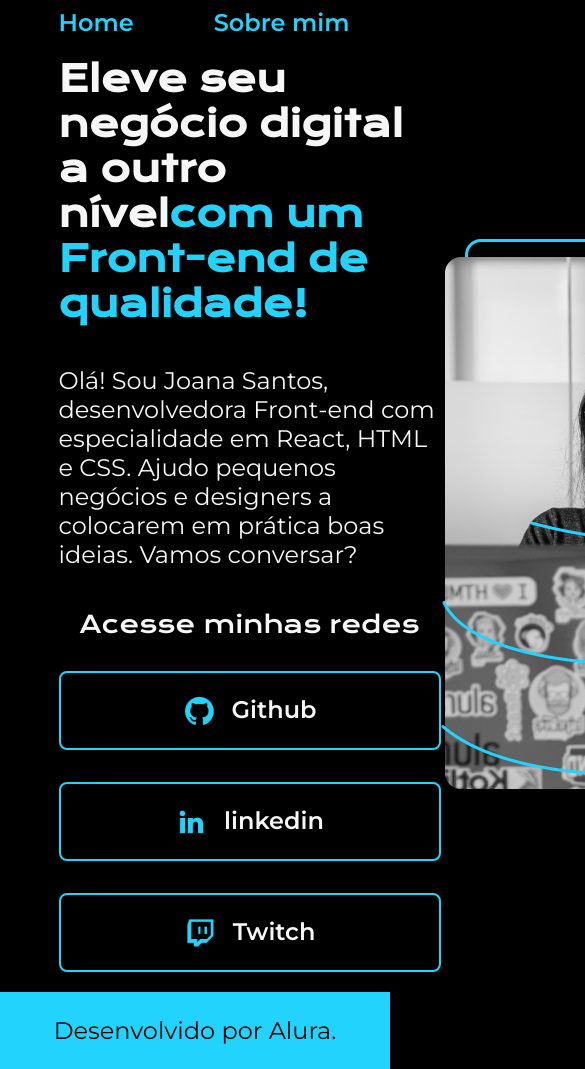
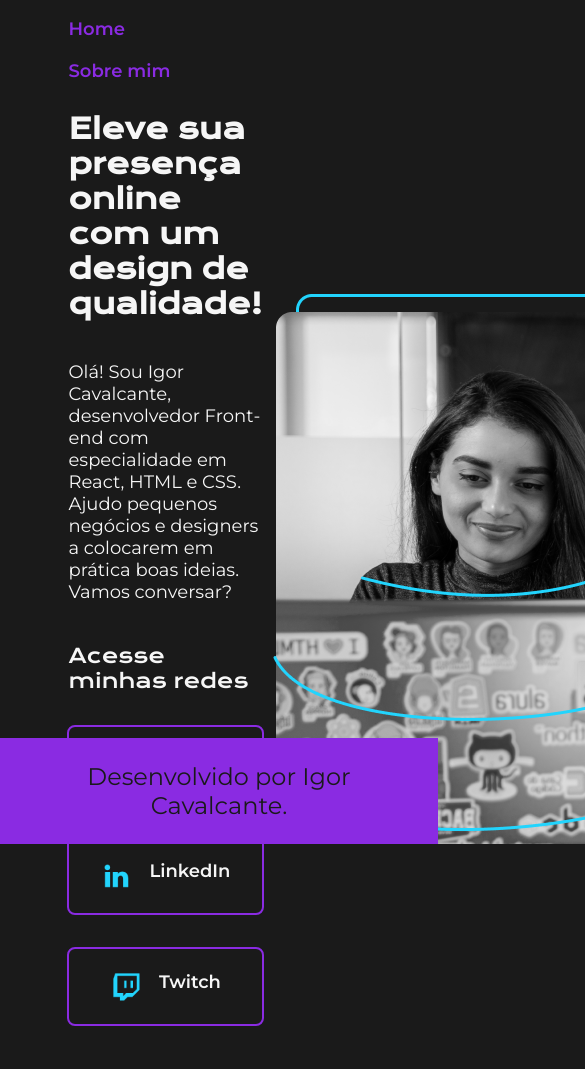
Before and after one commit to igor-cavalcante/Portifolio-HTML-e-CSS-Curso3-aula_5, a plain HTML site: page index.html in a window 390 px wide. Shown: the top 1069 px of the page, 585 px wide, since content can reach past the window. After the commit the page ends 1046 px from the top, so only its background shows below. Drawn offline with nearby package versions, Linux system fonts and the light colour scheme.

Commit message:
update style

```diff
--- a/index.html
+++ b/index.html
@@ -18,14 +18,9 @@
     </header>
     <main class="apresentacao">
         <section class="apresentacao__conteudo">
-            <h1 class="apresentacao__conteudo__titulo">Eleve seu negócio digital a outro nível<strong
-            class="titulo-destaque">com um Front-end de qualidade!
-            </strong></h1>
-            <p class="apresentacao__conteudo__texto">Olá! Sou Joana Santos, desenvolvedora
-            Front-end com especialidade em React, HTML e
-            CSS. Ajudo pequenos negócios e designers a
-            colocarem em prática boas ideias. Vamos
-            conversar?</p>
+            <h1 class="apresentacao__conteudo__titulo">Eleve sua presença online com um design de qualidade!</h1>
+            <p class="apresentacao__conteudo__texto">Olá! Sou Igor Cavalcante, desenvolvedor Front-end com especialidade em React, HTML e CSS.
+                Ajudo pequenos negócios e designers a colocarem em prática boas ideias. Vamos conversar?</p>
             <div class="apresentacao__links">
                 <h2 class="apresentacao__links__subtitulo">Acesse minhas redes</h2>
                 <a class="apresentacao__links__link" href="https://github.com/rafaballerini">
@@ -34,7 +29,7 @@
                 </a>
                 <a class="apresentacao__links__link" href="https://linkedin.com/in/rafaellaballerini">
                     <img src="./assets/linkedin.png">
-                    linkedin
+                    LinkedIn
                 </a>
                 <a class="apresentacao__links__link" href="https://twitch.tv/guilimadev">
                     <img src="./assets/twitch.png">
@@ -45,7 +40,7 @@
         <img src="./assets/imagem.png" alt="Foto da Joana Santos programando">
     </main>
     <footer class="rodape">
-        <p>Desenvolvido por Alura.</p>
+        <p>Desenvolvido por Igor Cavalcante.</p>
     </footer>
 </body>
 
--- a/styles/style.css
+++ b/styles/style.css
@@ -1,11 +1,10 @@
 @import url('https://fonts.googleapis.com/css2?family=Krona+One&family=Montserrat:wght@400;600&display=swap');
 
 :root {
-    --cor-primaria: #000000;
-    --cor-secundaria: #F6F6F6;
-    --cor-terciaria: #22D4FD;
-    --cor-hover: #272727;
-
+    --cor-primaria: #1a1a1a; /* Cor de fundo principal (preto) */
+    --cor-secundaria: #f6f6f6; /* Cor do texto (branco) */
+    --cor-terciaria: #8a2be2; /* Cor roxa para destaque */
+    --cor-hover: #272727; /* Cor de fundo ao passar o mouse */
     --fonte-primaria: 'Krona One', sans-serif;
     --fonte-secundaria: 'Montserrat', sans-serif;
 }
@@ -96,6 +95,9 @@
     font-family: var(--fonte-secundaria);
     font-size: 24px;
     font-weight: 400;
+    position: fixed;
+    bottom: 0;
+    width: 100%;
 }
 
 @media (max-width:1200){
@@ -106,3 +108,56 @@
         justify-content: center;
     }
 }
+
+@media (max-width: 768px) { /* Para tablets */
+    .cabecalho__menu {
+        flex-direction: column;
+        gap: 20px;
+    }
+
+    .apresentacao__conteudo {
+        padding: 0 15px;
+    }
+
+    .apresentacao__conteudo__titulo {
+        font-size: 32px;
+    }
+
+    .apresentacao__conteudo__texto {
+        font-size: 20px;
+    }
+
+    .apresentacao__links__link {
+        width: 100%;
+    }
+}
+
+@media (max-width: 480px) { /* Para celulares */
+    .cabecalho__menu {
+        padding: 10px;
+    }
+
+    .cabecalho__menu__link {
+        font-size: 18px;
+    }
+
+    .apresentacao__conteudo {
+        padding: 0 10px;
+    }
+
+    .apresentacao__conteudo__titulo {
+        font-size: 28px;
+    }
+
+    .apresentacao__conteudo__texto {
+        font-size: 18px;
+    }
+
+    .apresentacao__links__subtitulo {
+        font-size: 20px;
+    }
+
+    .apresentacao__links__link {
+        font-size: 18px;
+    }
+}
```
